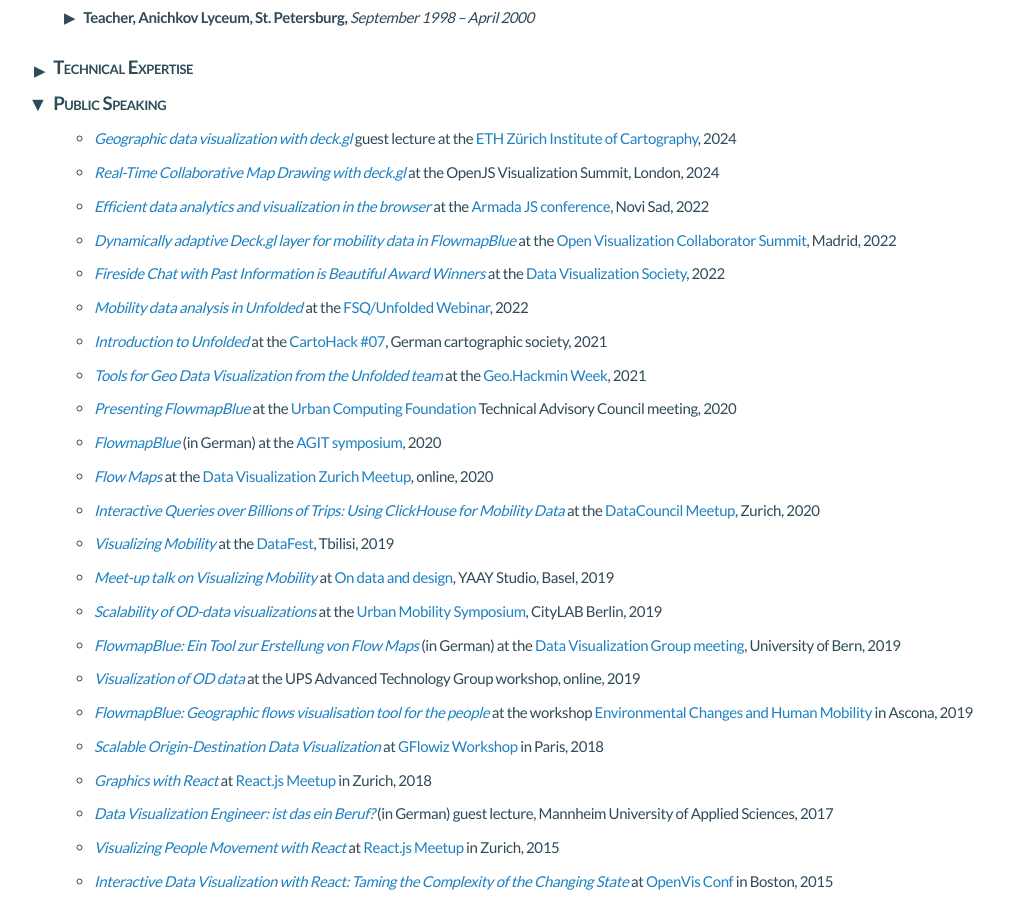
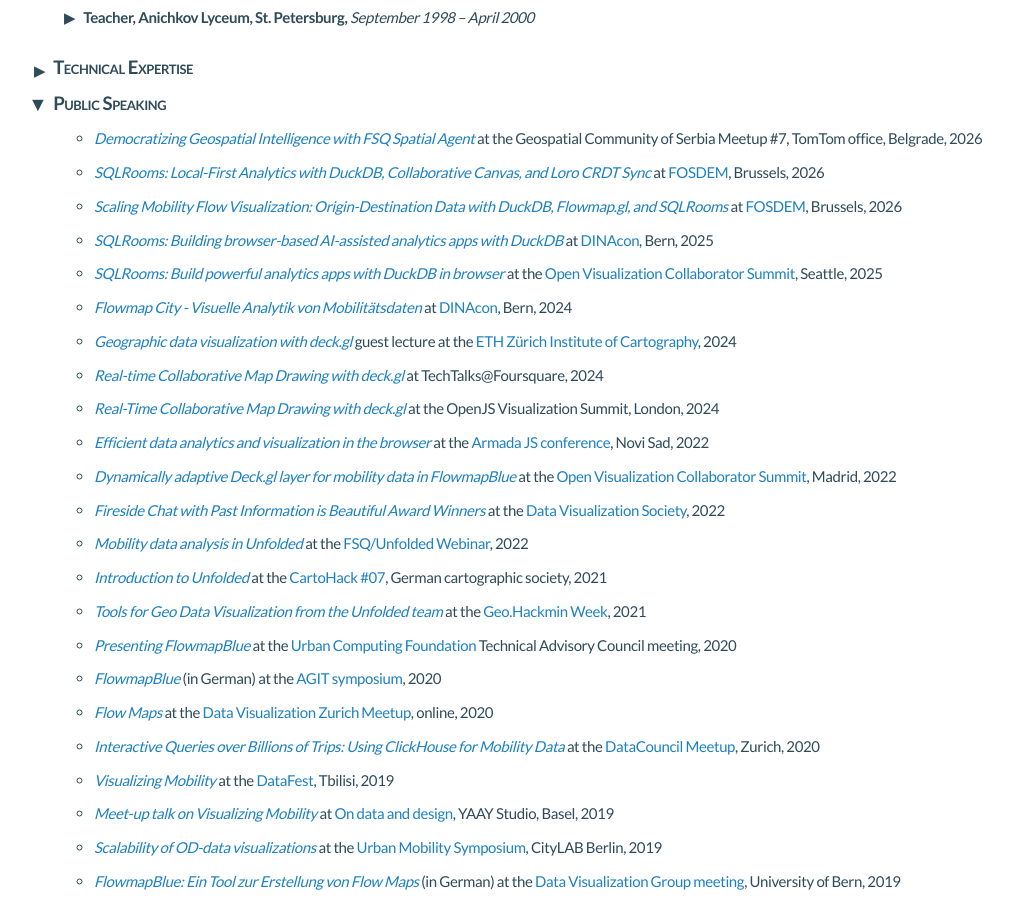
Before and after one commit to ilyabo/ilya.boyandin.me, a Next.js app: page /resume in a window 1280 px wide. Shown: the part 1840-2748 px from the top of the page, without its empty margins (16-1029 px from the left). Built offline with nearby package versions, Linux system fonts and the light colour scheme.

Commit message:
added talks to resume
Signed-off-by: Ilya Boyandin <ilyabo@gmail.com>

```diff
--- a/pages/resume.js
+++ b/pages/resume.js
@@ -456,12 +456,67 @@
       <ResumeSection title="Public Speaking" isExpanded>
         <ul>
           <Talk>
+            <TalkTitle href="/talks/2026-04-02-geospatial-serbia-meetup/">
+              Democratizing Geospatial Intelligence with FSQ Spatial Agent
+            </TalkTitle>{' '}
+            at the Geospatial Community of Serbia Meetup #7, TomTom office, Belgrade, 2026
+          </Talk>
+
+          <Talk>
+            <TalkTitle href="/talks/2026-02-01-fosdem-sqlrooms/">
+              SQLRooms: Local-First Analytics with DuckDB, Collaborative Canvas, and Loro CRDT
+              Sync
+            </TalkTitle>{' '}
+            at <TalkVenue url="https://fosdem.org/2026/">FOSDEM</TalkVenue>, Brussels, 2026
+          </Talk>
+
+          <Talk>
+            <TalkTitle href="/talks/2026-01-31-fosdem-flowmap/">
+              Scaling Mobility Flow Visualization: Origin-Destination Data with DuckDB, Flowmap.gl,
+              and SQLRooms
+            </TalkTitle>{' '}
+            at <TalkVenue url="https://fosdem.org/2026/">FOSDEM</TalkVenue>, Brussels, 2026
+          </Talk>
+
+          <Talk>
+            <TalkTitle href="/talks/2025-11-18-dinacon/">
+              SQLRooms: Building browser-based AI-assisted analytics apps with DuckDB
+            </TalkTitle>{' '}
+            at <TalkVenue url="https://dinacon.ch/dinacon-2025/">DINAcon</TalkVenue>, Bern, 2025
+          </Talk>
+
+          <Talk>
+            <TalkTitle href="/talks/2025-10-08-openvis-seattle/">
+              SQLRooms: Build powerful analytics apps with DuckDB in browser
+            </TalkTitle>{' '}
+            at the{' '}
+            <TalkVenue url="https://deck.gl/events/seattle-summit-2025/">
+              Open Visualization Collaborator Summit
+            </TalkVenue>
+            , Seattle, 2025
+          </Talk>
+
+          <Talk>
+            <TalkTitle href="/talks/2024-11-21-dinacon/">
+              Flowmap City - Visuelle Analytik von Mobilitätsdaten
+            </TalkTitle>{' '}
+            at <TalkVenue url="https://dinacon.ch/rueckblick/">DINAcon</TalkVenue>, Bern, 2024
+          </Talk>
+
+          <Talk>
             <TalkTitle href="/talks/2024-11-04-ethz-guest-lecture/">
               Geographic data visualization with deck.gl
             </TalkTitle>{' '}
             guest lecture at the{' '}
             <TalkVenue url="https://ikg.ethz.ch/en/">ETH Zürich Institute of Cartography</TalkVenue>
             , 2024
+          </Talk>
+
+          <Talk>
+            <TalkTitle href="/talks/2024-09-17-techtalks-foursquare/">
+              Real-time Collaborative Map Drawing with deck.gl
+            </TalkTitle>{' '}
+            at TechTalks@Foursquare, 2024
           </Talk>
 
           <Talk>
```
